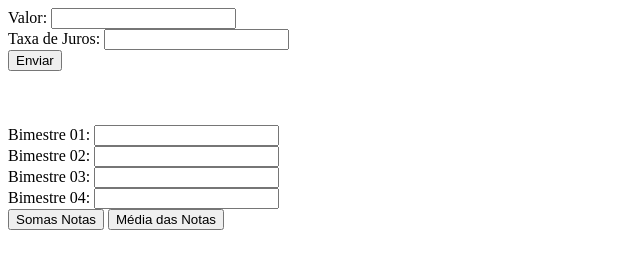
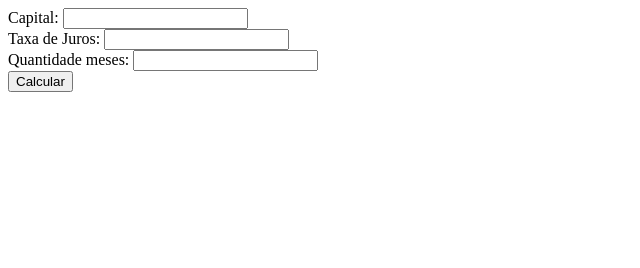
Before and after one commit to gorinelli/primeiroi_3t, a plain HTML site: page index.html in a window 1280 px wide. Shown: the whole page, without its empty margins (0-640 px from the left). Drawn offline with Linux system fonts and the light colour scheme.

Commit message:
Update index.html
Signed-off-by: gorinelli <106194389+gorinelli@users.noreply.github.com>

```diff
--- a/index.html
+++ b/index.html
@@ -9,18 +9,13 @@
 
 </head>
 <body>
-   Valor: <input id="valor" type="text"> <br>
-   Taxa de Juros: <input id="juros" type="text"> <br>
-   <button onclick="total()">Enviar</button>
 
-   <br><br><br><br>
-   <span id="resultado"></span>
-   Bimestre 01: <input id="b1" type="text"> <br>
-   Bimestre 02: <input id="b2" type="text"> <br>
-   Bimestre 03: <input id="b3" type="text"> <br>
-   Bimestre 04: <input id="b4" type="text"> <br>
-   <button onclick="soma()">Somas Notas</button>
-   <button onclick="media()">Média das Notas</button>
+Capital: <input id="valor" type="text"> <br>
+Taxa de Juros: <input id="juros" type="text"> <br>
+
+Quantidade meses: <input id="meses" type="text"> <br>
+
+<button onclick="total()">Calcular</button>
 
 </body>
 </html>
```
